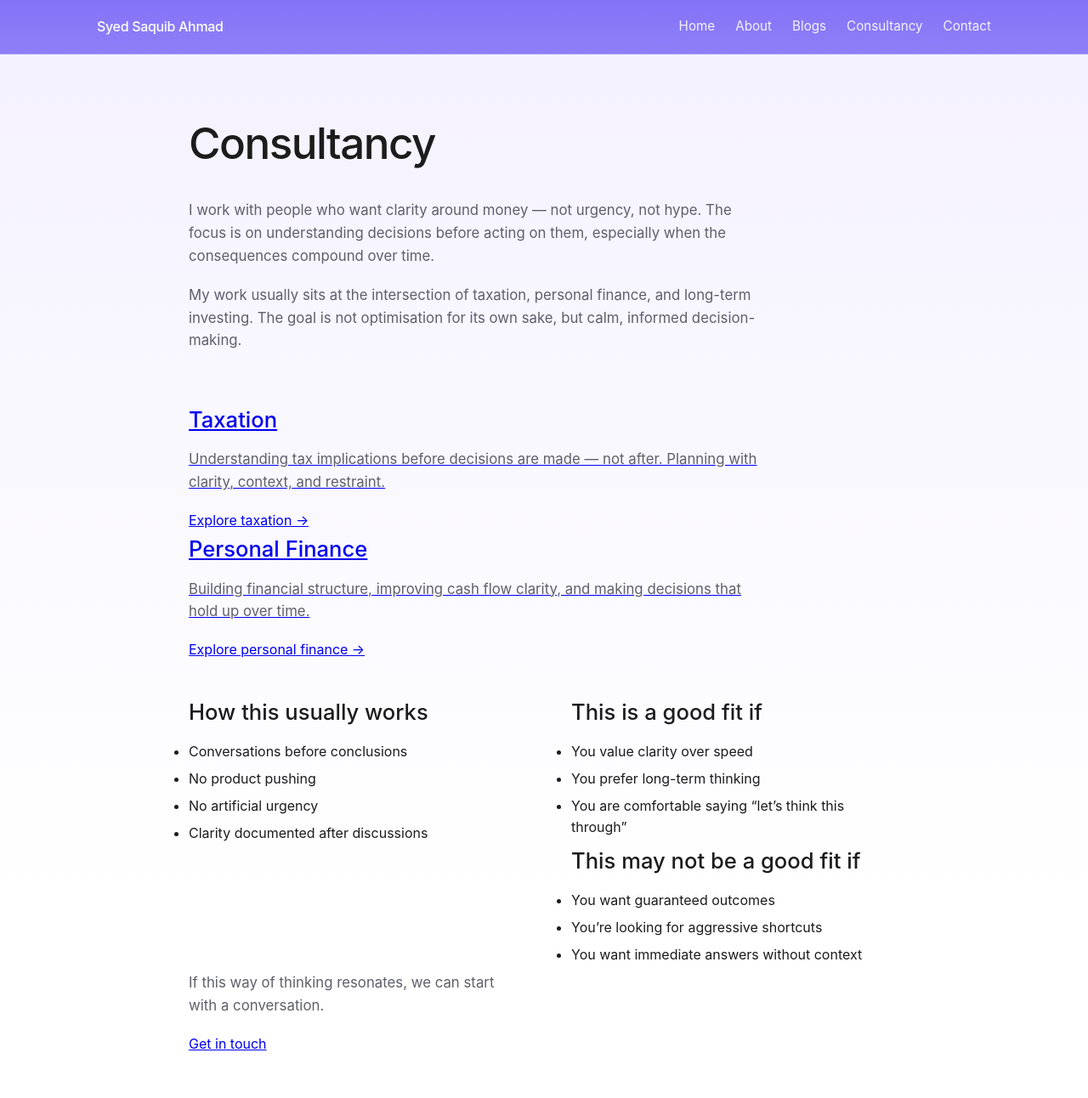
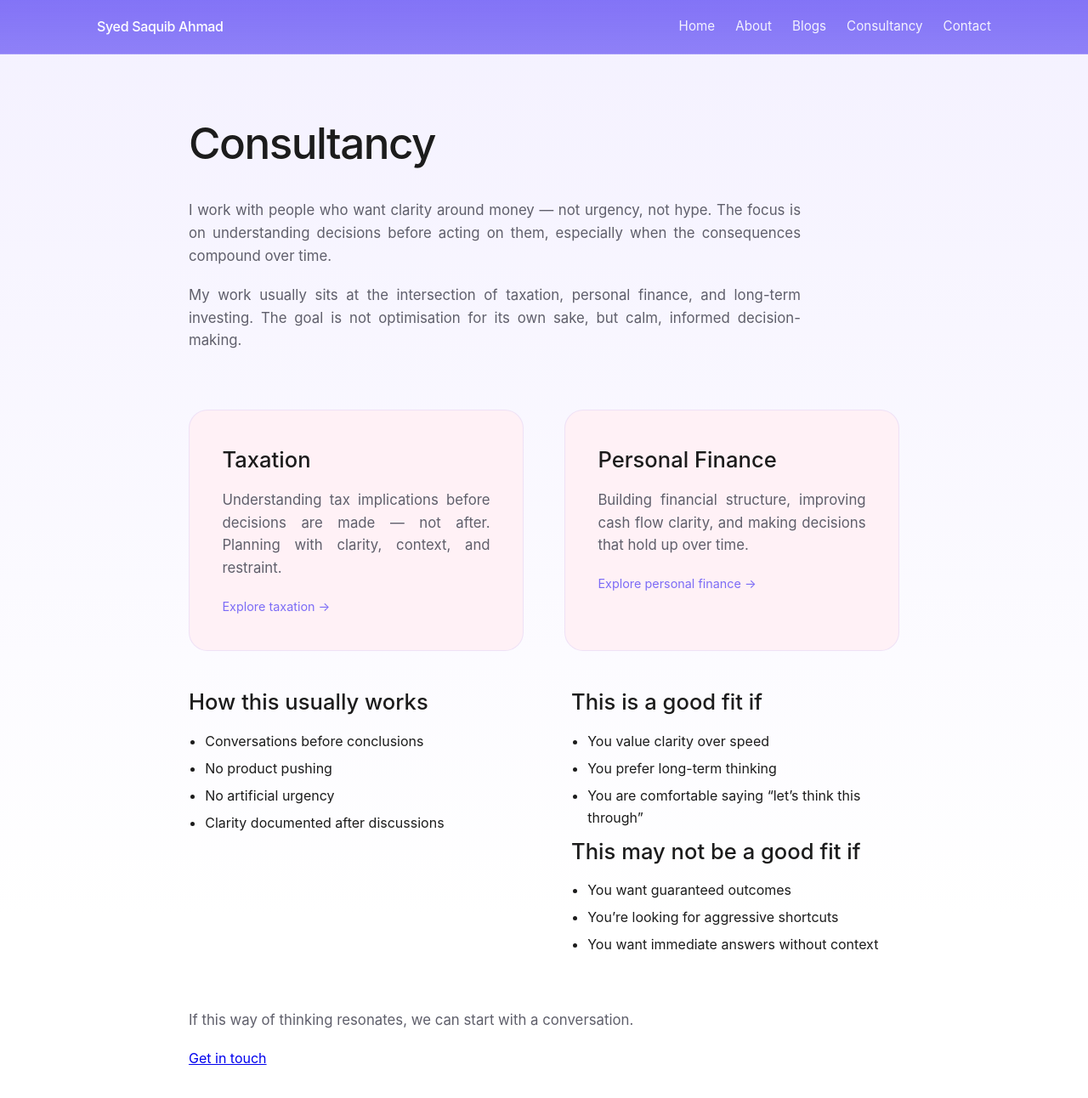
Before and after one commit to saquibahmad1234/syedsaquibahmad, a Jekyll site: the page built from consultancy.html, in a window 1280 px wide and 1400 px high. Shown: the top 1292 px of the window at 85% size. Built offline with Jekyll 4.4.1, drawn with Linux system fonts in a browser that asks for light colours.

Commit message:
Update style.css

```diff
--- a/assets/css/style.css
+++ b/assets/css/style.css
@@ -400,10 +400,33 @@ blockquote {
 }
 
 /* =========================
-   Consultancy Page – FIXED LAYOUT
+   Consultancy Page (Clean)
    ========================= */
 
-/* Reduce excessive vertical spacing */
+.consultancy {
+  max-width: 1100px;
+  margin: auto;
+  display: grid;
+  grid-template-columns: 1fr 1fr;
+  column-gap: 4rem;
+}
+
+/* Page title + intro span full width */
+.consultancy h1,
+.consultancy .intro,
+.consultancy > p {
+  grid-column: 1 / -1;
+}
+
+/* Intro text styling */
+.consultancy .intro,
+.consultancy > p {
+  text-align: justify;
+  margin-bottom: 1.2rem;
+  max-width: 720px;
+}
+
+/* Reduce excessive spacing */
 .consultancy h1 {
   margin-bottom: 1.5rem;
 }
@@ -412,33 +435,52 @@ blockquote {
   margin-bottom: 1.2rem;
 }
 
-/* Create ONE two-column grid for page body */
-.consultancy > .consultancy-actions,
-.consultancy > .how-it-works,
-.consultancy > .who-its-for {
-  margin-top: 2.5rem;
+/* =========================
+   Action Buttons (Cards)
+   ========================= */
+
+.consultancy-actions {
+  grid-column: 1 / -1;
+  display: grid;
+  grid-template-columns: 1fr 1fr;
+  gap: 3rem;
+  margin: 3rem 0 2.5rem;
 }
 
-/* Wrap everything after intro into two columns */
-.consultancy {
-  display: grid;
-  grid-template-columns: 1fr 1fr;
-  column-gap: 4rem;
+.consultancy-card {
+  display: block;
+  padding: 2.4rem;
+  background: #fff1f6; /* baby pink */
+  border-radius: 22px;
+  border: 1px solid rgba(124,108,246,0.12);
+  text-decoration: none;
+  color: inherit;
+  transition: transform 0.3s ease, box-shadow 0.3s ease;
 }
 
-/* Make heading + intro span full width */
-.consultancy > h1,
-.consultancy > .intro,
-.consultancy > p {
-  grid-column: 1 / -1;
+.consultancy-card:hover {
+  transform: translateY(-4px) scale(1.02);
+  box-shadow: 0 20px 40px rgba(124,108,246,0.15);
 }
 
-/* Buttons sit naturally in columns */
-.consultancy-actions {
-  grid-column: 1 / -1;
+.consultancy-card h2 {
+  margin-bottom: 0.8rem;
 }
 
-/* Text sections split into columns */
+.consultancy-card p {
+  margin-bottom: 1.2rem;
+  text-align: justify;
+}
+
+.consultancy-card .cta {
+  font-size: 0.9rem;
+  color: var(--purple-main);
+}
+
+/* =========================
+   Two-column Content
+   ========================= */
+
 .how-it-works {
   grid-column: 1 / 2;
 }
@@ -447,9 +489,14 @@ blockquote {
   grid-column: 2 / 3;
 }
 
-/* Tighten list spacing */
+.how-it-works h2,
+.who-its-for h2 {
+  margin-bottom: 0.8rem;
+}
+
 .how-it-works ul,
 .who-its-for ul {
+  padding-left: 1.2rem;
   margin-top: 0.5rem;
 }
 
@@ -458,9 +505,29 @@ blockquote {
   margin-bottom: 0.4rem;
 }
 
-/* Mobile: collapse to single column */
+/* =========================
+   CTA Section
+   ========================= */
+
+.consultancy-cta {
+  grid-column: 1 / -1;
+  margin-top: 3.5rem;
+}
+
+.consultancy-cta p {
+  margin-bottom: 1.2rem;
+}
+
+/* =========================
+   Mobile
+   ========================= */
+
 @media (max-width: 768px) {
   .consultancy {
+    grid-template-columns: 1fr;
+  }
+
+  .consultancy-actions {
     grid-template-columns: 1fr;
   }
 
@@ -468,4 +535,10 @@ blockquote {
   .who-its-for {
     grid-column: 1;
   }
+
+  .consultancy .intro,
+  .consultancy > p,
+  .consultancy-card p {
+    text-align: left;
+  }
 }
```
